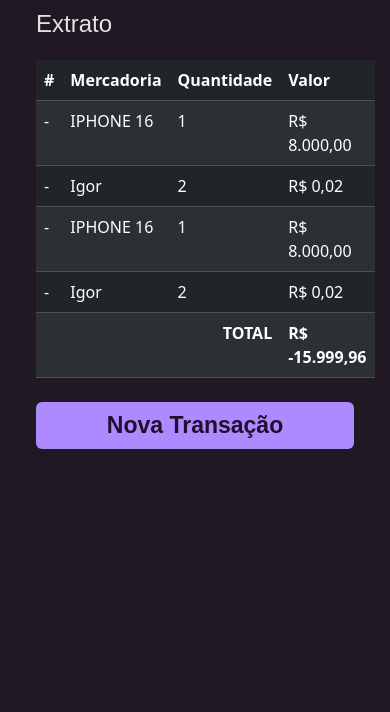
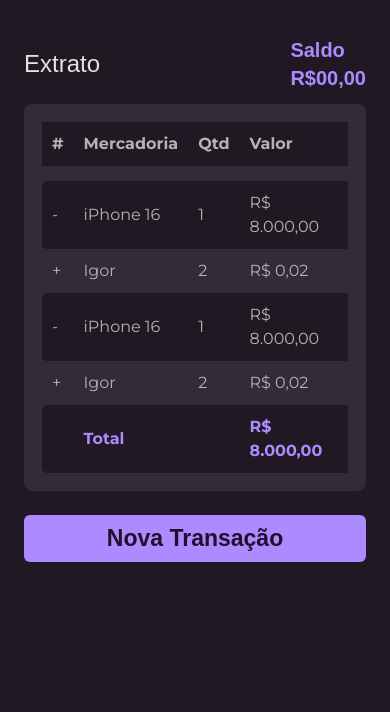
Before and after one commit to mclaraoliveira/finguide, a plain HTML site: page dist/index.html in a window 390 px wide. Shown: the part 911-1623 px from the top of the page. Before the commit the page ends 1432 px from the top, so only its background shows below. Drawn offline with nearby package versions, Linux system fonts and the light colour scheme; a web font is replaced by a local one.

Commit message:
FEAT: Responsividade para iPad horizontal pronta, estilização da tabela pronta e adição de favicon.

```diff
--- a/dist/css/estilo-transacao.css
+++ b/dist/css/estilo-transacao.css
@@ -25,6 +25,11 @@ main {
 
 .input-altura {
     height: 50px;
+}
+
+input:focus, textarea:focus, select:focus {
+    border: 2px solid black !important;
+    outline: none !important;
 }
 
 .form-label {
@@ -66,9 +71,79 @@ main {
     font-size: 23px;
 }
 
-.btn-roxo:hover {
+.btn:hover, .btn:focus {
     background-color: #8d5dfc;
 }
+
+
+
+.palavra-em-roxo {
+    color: #AD8AFF;
+    font-family: 'Murecho', sans-serif;
+    font-size: 20px;
+    font-weight: 800;
+    line-height: 100%;
+    letter-spacing: 0%;
+}
+
+/* TABELA */
+.tabela-customizada {
+    background-color: #322C3A;
+    border-radius: 8px;
+    padding: 18px;
+}
+
+.tabela-customizada tbody tr:nth-child(odd) {
+    background-color: #201924;
+}
+
+/* Arredonda a primeira célula de cada linha*/
+.tabela-customizada tbody tr td:first-child {
+    border-top-left-radius: 5px;
+    border-bottom-left-radius: 5px;
+}
+
+/* Arredonda a última célula de cada linha*/
+.tabela-customizada tbody tr td:last-child {
+    border-top-right-radius: 5px;
+    border-bottom-right-radius: 5px;
+}
+
+.tabela-customizada tfoot tr td:first-child {
+    border-top-left-radius: 5px;
+    border-bottom-left-radius: 5px;
+}
+
+.tabela-customizada tfoot tr td:last-child {
+    border-top-right-radius: 5px;
+    border-bottom-right-radius: 5px;
+}
+
+table {
+    width: 100%;
+    border-collapse: collapse;
+    color: #B3B3B3;
+    font-family: 'Montserrat', sans-serif;
+}
+
+th, td {
+    padding: 10px;
+    text-align: left;
+}
+
+th {
+    background-color: #201924;
+}
+
+tfoot td {
+    font-weight: bold;
+    background-color: #201924;
+}
+
+.texto-roxo {
+    color: #AD8AFF;
+}
+
 
 @media (min-width: 768px) and (max-width: 1024px) and (orientation: landscape) {
     .pagina-transacao {
--- a/dist/index.html
+++ b/dist/index.html
@@ -4,17 +4,21 @@
     <meta charset="UTF-8">
     <meta name="viewport" content="width=device-width, initial-scale=1.0">
     <title>Fin Guide</title>
+    <link rel="icon" href="/dist/imagens/favicon-dollar.ico" type="image/x-icon">
     <link href="https://cdn.jsdelivr.net/npm/bootstrap@5.3.3/dist/css/bootstrap.min.css" rel="stylesheet" integrity="sha384-QWTKZyjpPEjISv5WaRU9OFeRpok6YctnYmDr5pNlyT2bRjXh0JMhjY6hW+ALEwIH" crossorigin="anonymous">
+    <link href="https://fonts.googleapis.com/css2?family=Murecho&display=swap" rel="stylesheet">
+    <link href="https://fonts.googleapis.com/css2?family=Montserrat:wght@300;400;500;600;700&display=swap" rel="stylesheet">
+    <link rel="stylesheet" href="https://cdnjs.cloudflare.com/ajax/libs/font-awesome/6.7.2/css/all.min.css">
+
+
     <link rel="stylesheet" href="./css/estilo-transacao.css">
-    <link href="https://fonts.googleapis.com/css2?family=Murecho&display=swap" rel="stylesheet">
 </head>
-<body>
-    <div class="container">
-        <div class="row">
-            <!-- Seção de transação ocupando 1/3 da tela em telas grandes -->
+<body class="vh-100">
+        <div class="row g-0 h-100">
+            <!-- Seção de transação -->
             <section class="pagina-transacao col-lg-4">
                 <section>
-                    <header class="py-5">
+                    <header class="py-5 mx-lg-auto text-center">
                         <h1 class="d-inline-flex align-items-center">
                             <img src="./imagens/logo-android-finguide-1.png" alt="Logo Fin Guide" class="logo-celular">
                             <img src="./imagens/logo-ipad-finguide.png" alt="Logo Fin Guide" class="logo-ipad">
@@ -45,71 +49,104 @@
                                 <input type="text" class="form-control input-altura" id="valor" placeholder="R$ 0,00">
                             </div>
                         </div>
-                        <div class="mt-4 d-flex flex-column gap-4 mb-4">
+                        <div class="limpar text-end my-0">
+                            <a href="#" class="link-light">Limpar</a>
+                        </div>
+                        <div class="mt-1 mt-lg-3 d-flex flex-column gap-4 mb-4">
                             <button type="button" class="btn btn-roxo">Adicionar</button>
-                            <button type="button" class="btn btn-roxo">Visualizar Extrato</button>
+                            <button type="button" class="btn btn-roxo d-lg-none">Visualizar Extrato</button>
                         </div>
                     </main>
                 </section>
             </section>
 
-            <!-- Seção do extrato ocupando 2/3 da tela em telas grandes -->
-            <section class="pagina-extrato col-lg-8">
-                <section class="container pt-0 pb-5 px-4">
+            <!-- Seção do extrato -->
+            <section class="pagina-extrato col-lg-8 px-4 d-lg-flex flex-lg-column justify-content-lg-center min-vh-100 position-relative">
                 <section>
-                        <header class="py-5">
+                    <header class="py-5 py-lg-0">
                         <h1 class="d-inline-flex align-items-center">
                             <img src="/dist/imagens/logo-android-finguide-2.png" alt="Logo Fin Guide" class="logo-celular">
                         </h1>
                     </header>
                 </section>
-                    <h2 class="titulo mb-4">Extrato</h2>
-                    <table class="table table-dark table-striped">
+
+                <div class="trecho-titulos d-flex justify-content-between align-items-center mb-2 mt-lg-5 position-lg-absolute">
+                    <h2 class="titulo">Extrato</h2>
+                    <div class="saldo">
+                        <h2 class="palavra-em-roxo">Saldo</h2>
+                        <h2 class="palavra-em-roxo">R$00,00</h2>
+                    </div>
+                </div>
+
+                <div class="d-lg-flex flex-lg-column justify-content-lg-center flex-grow-1">
+                    <div class="tabela-customizada">
+                        <table>
                             <thead>
                                 <tr>
-                            <th scope="col">#</th>
-                            <th scope="col">Mercadoria</th>
-                            <th scope="col">Quantidade</th>
-                            <th scope="col">Valor</th>
+                                    <th>#</th>
+                                    <th>Mercadoria</th>
+                                    <th>Qtd</th>
+                                    <th>Valor</th>
+                                    <th class="d-none d-md-table-cell"></th>
                                 </tr>
                             </thead>
+                            <tr style="height: 15px; background: transparent; border: none;"></tr>
                             <tbody>
                                 <tr>
                                     <td>-</td>
-                            <td>IPHONE 16</td>
+                                    <td>iPhone 16</td>
                                     <td>1</td>
                                     <td>R$ 8.000,00</td>
+                                    <td class="d-none d-md-table-cell">
+                                        <i class="fa-regular fa-trash-can"></i>
+                                    </td>
+                                </tr>
+                                <tr>
+                                    <td>+</td>
+                                    <td>Igor</td>
+                                    <td>2</td>
+                                    <td>R$ 0,02</td>
+                                    <td class="d-none d-md-table-cell">
+                                        <i class="fa-regular fa-trash-can"></i>
+                                    </td>
                                 </tr>
                                 <tr>
                                     <td>-</td>
+                                    <td>iPhone 16</td>
+                                    <td>1</td>
+                                    <td>R$ 8.000,00</td>
+                                    <td class="d-none d-md-table-cell">
+                                        <i class="fa-regular fa-trash-can"></i>
+                                    </td>
+                                </tr>
+                                <tr>
+                                    <td>+</td>
                                     <td>Igor</td>
                                     <td>2</td>
                                     <td>R$ 0,02</td>
-                          </tr>
-                          <tr>
-                            <td>-</td>
-                            <td>IPHONE 16</td>
-                            <td>1</td>
-                            <td>R$ 8.000,00</td>
-                          </tr>
-                          <tr>
-                            <td>-</td>
-                            <td>Igor</td>
-                            <td>2</td>
-                            <td>R$ 0,02</td>
-                          </tr>
-                          <tr>
-                            <td colspan="3" class="text-end"><strong>TOTAL</strong></td>
-                            <td><strong>R$ -15.999,96</strong></td>
+                                    <td class="d-none d-md-table-cell">
+                                        <i class="fa-regular fa-trash-can"></i>
+                                    </td>
                                 </tr>
                             </tbody>
+                            <tfoot>
+                                <tr>
+                                    <td></td>
+                                    <td class="texto-roxo">Total</td>
+                                    <td></td>
+                                    <td class="texto-roxo">R$ 8.000,00</td>
+                                    <td class="d-none d-md-table-cell"></td>
+                                </tr>
+                            </tfoot>
                         </table>
-                      <div class="mt-4 d-flex flex-column mb-4">
+                    </div>
+                </div>
+
+                    <div class="mt-4 d-flex flex-column mb-4 d-lg-none">
                         <button type="button" class="btn btn-roxo">Nova Transação</button>
                     </div>
+                </div>
             </section>
-            </section>
-        </div>
     </div>
 
     <script src="https://cdn.jsdelivr.net/npm/bootstrap@5.3.3/dist/js/bootstrap.bundle.min.js" integrity="sha384-YvpcrYf0tY3lHB60NNkmXc5s9fDVZLESaAA55NDzOxhy9GkcIdslK1eN7N6jIeHz" crossorigin="anonymous"></script>
```
Also changed, not shown: dist/imagens/favicon-dollar.ico (added). Lines whose indentation alone changed are shown as unchanged.
